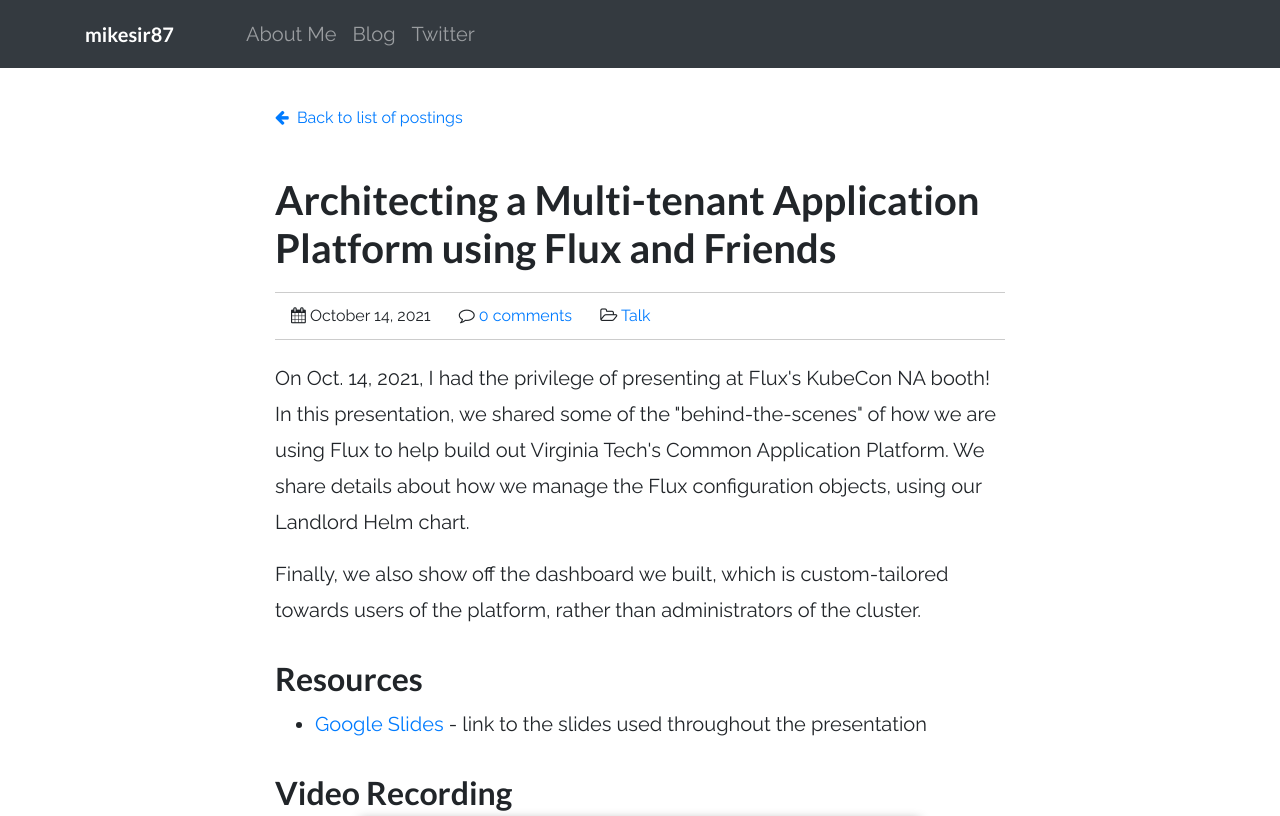
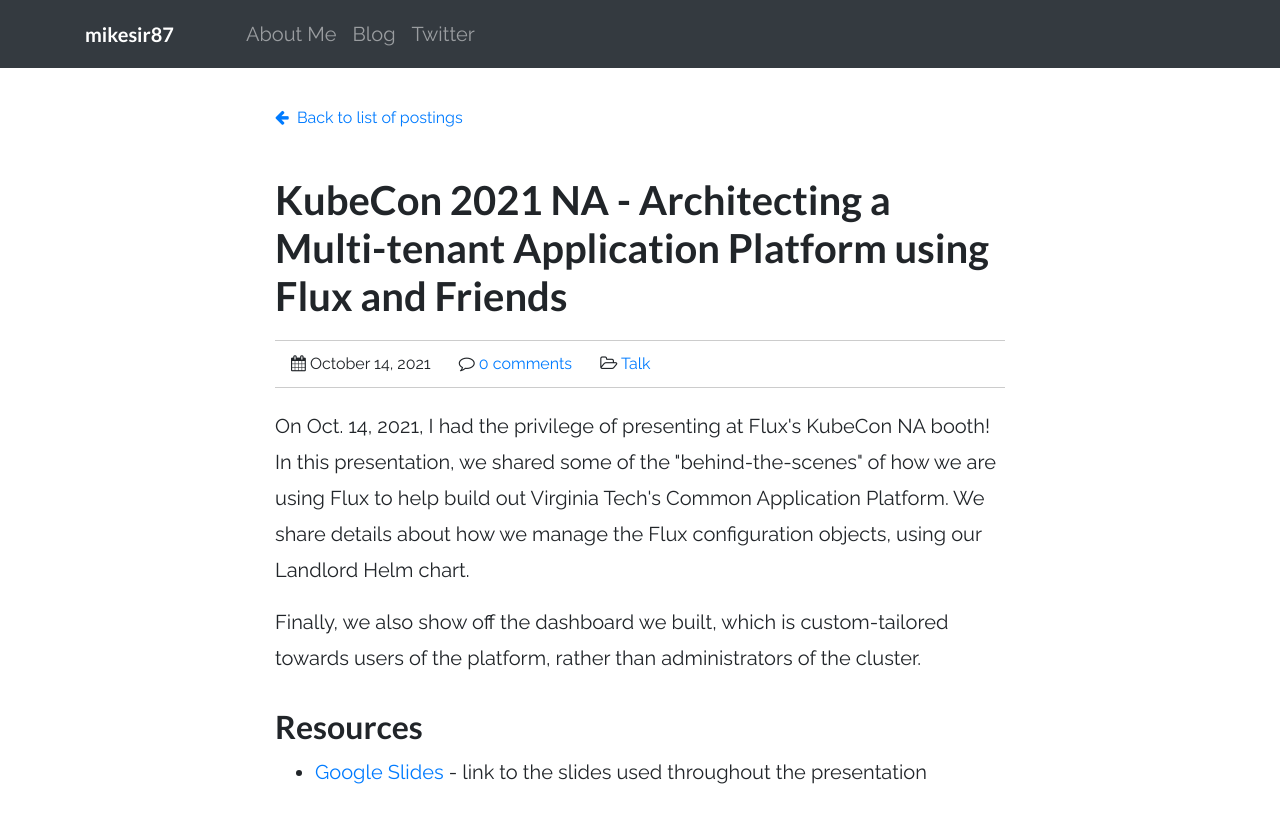
Before and after one commit to mikesir87/blog.mikesir87.io, a Jekyll site: the page built from _posts/2021-10-14-architecting-multi-tenant-application-platform-using-flux-and-friends.md, in a window 1280 px wide, cut to the strip 0-816 px from the top of the page. Built offline with Jekyll 4.4.1, drawn with Linux system fonts in a browser that asks for light colours; nearby versions of some CDN libraries; comment, search, counter and statistics services are not loaded; a style sheet for code colours, icons or effects is not loaded.

Commit message:
Adjust the title for the flux booth talk to include event name

```diff
--- a/_posts/2021-10-14-architecting-multi-tenant-application-platform-using-flux-and-friends.md
+++ b/_posts/2021-10-14-architecting-multi-tenant-application-platform-using-flux-and-friends.md
@@ -1,6 +1,6 @@
 ---
 layout: post
-title: Architecting a Multi-tenant Application Platform using Flux and Friends
+title: KubeCon 2021 NA - Architecting a Multi-tenant Application Platform using Flux and Friends
 location: Virtual
 category: Talk
 tags: [platform, flux]
```
